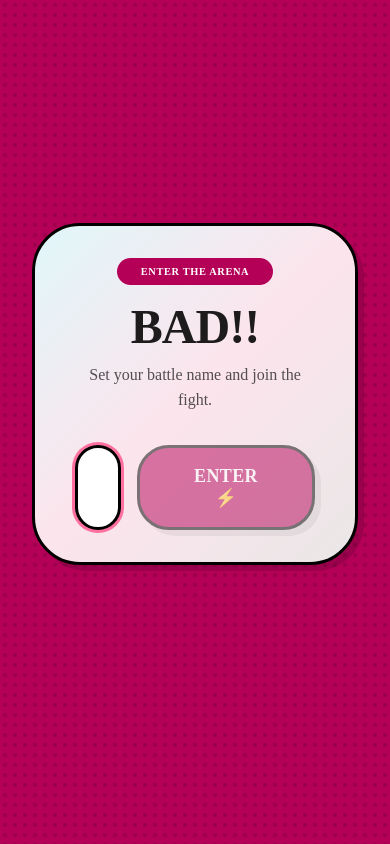
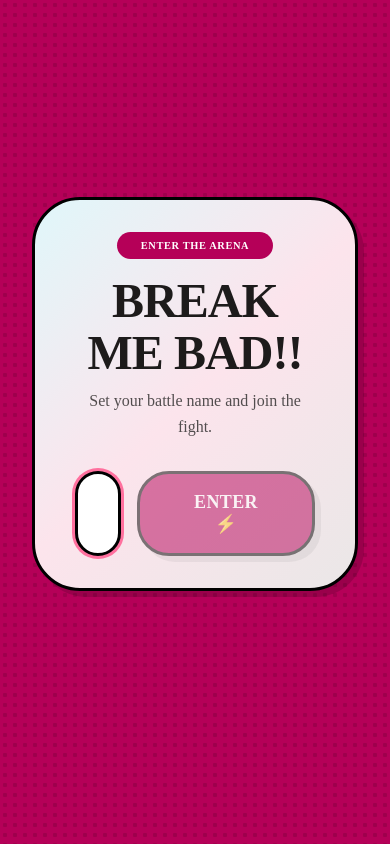
Before and after one commit to Amanyd/callbreak, a React (Vite) app in the folder client/: page /#lobby in a window 390 px wide. Built offline with nearby package versions, Linux system fonts and the light colour scheme; no server answers; a web font is replaced by a local one.

Commit message:
feat: drastically shrink mobile view (scale 0.45) and rename home heading to BREAK ME BADgit log -n 1 --oneline

```diff
--- a/client/src/App.css
+++ b/client/src/App.css
@@ -1003,25 +1003,21 @@
     overflow: hidden;
   }
   .main-content {
-    /* Scale the entire desktop-style UI down linearly to fit in landscape mobile screens without restacking */
-    transform: scale(0.65);
+    transform: scale(0.45);
     transform-origin: top center;
-    width: 153%; /* 1 / 0.65 to ensure width spans the whole screen *after* scaling */
-    height: 153%; /* 1 / 0.65 to ensure height spans */
+    width: 222%;
+    height: 222%;
   }
 
   .game-layout {
-    /* Retain original sidebar placement! */
     flex-direction: row;
   }
 
-  /* Reduce table padding to make room for full grid */
   .game-table {
     padding: 0.25rem;
     min-height: 80%;
   }
 
-  /* Make scoreboard thin but tall to match */
   .scoreboard {
     width: 280px;
     border-top: none;
--- a/client/src/App.tsx
+++ b/client/src/App.tsx
@@ -165,7 +165,7 @@ function NameEntry({ onSubmit }: { onSubmit: (name: string) => void }) {
       <div className="panel-hero panel-elevated name-card">
         <div className="name-card-inner">
           <span className="badge badge-primary" style={{ borderRadius: 'var(--radius-lg)', padding: '0.5rem 1.5rem' }}>ENTER THE ARENA</span>
-          <h1 className="display-lg" style={{ marginTop: '1rem' }}>BAD!!</h1>
+          <h1 className="display-lg" style={{ marginTop: '1rem' }}>BREAK ME BAD!!</h1>
           <p className="body-lg" style={{ color: 'var(--on-surface-variant)', marginTop: '0.5rem' }}>
             Set your battle name and join the fight.
           </p>
```
